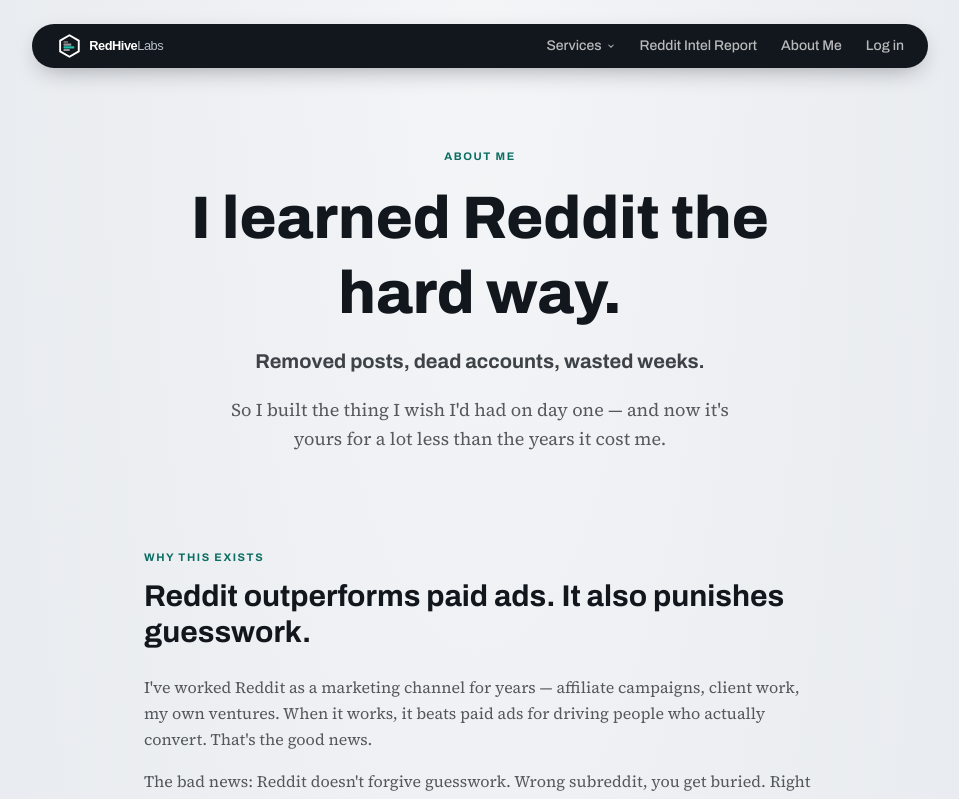
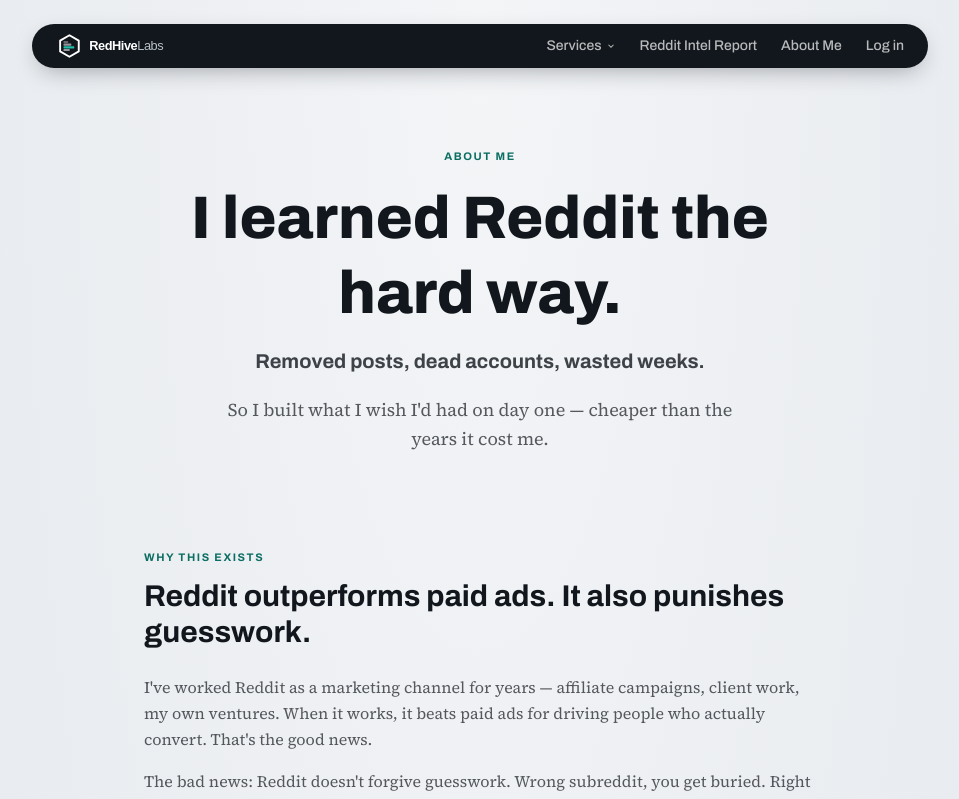
Before and after one commit to Redhivelabs/redhivelabs, a Next.js app: page /about in a window 1280 px wide. Shown: the top 799 px of the page, without its empty margins (160-1119 px from the left). Built offline with nearby package versions, Linux system fonts and the light colour scheme; no server answers.

Commit message:
Update About page hero copy

```diff
--- a/app/about/page.js
+++ b/app/about/page.js
@@ -45,8 +45,8 @@
           Removed posts, dead accounts, wasted weeks.
         </p>
         <p className="mx-auto mt-5 max-w-lg text-lg leading-relaxed text-[#12171D]/70">
-          So I built the thing I wish I&apos;d had on day one — and now it&apos;s
-          yours for a lot less than the years it cost me.
+          So I built what I wish I&apos;d had on day one — cheaper than the
+          years it cost me.
         </p>
       </div>
 
```
